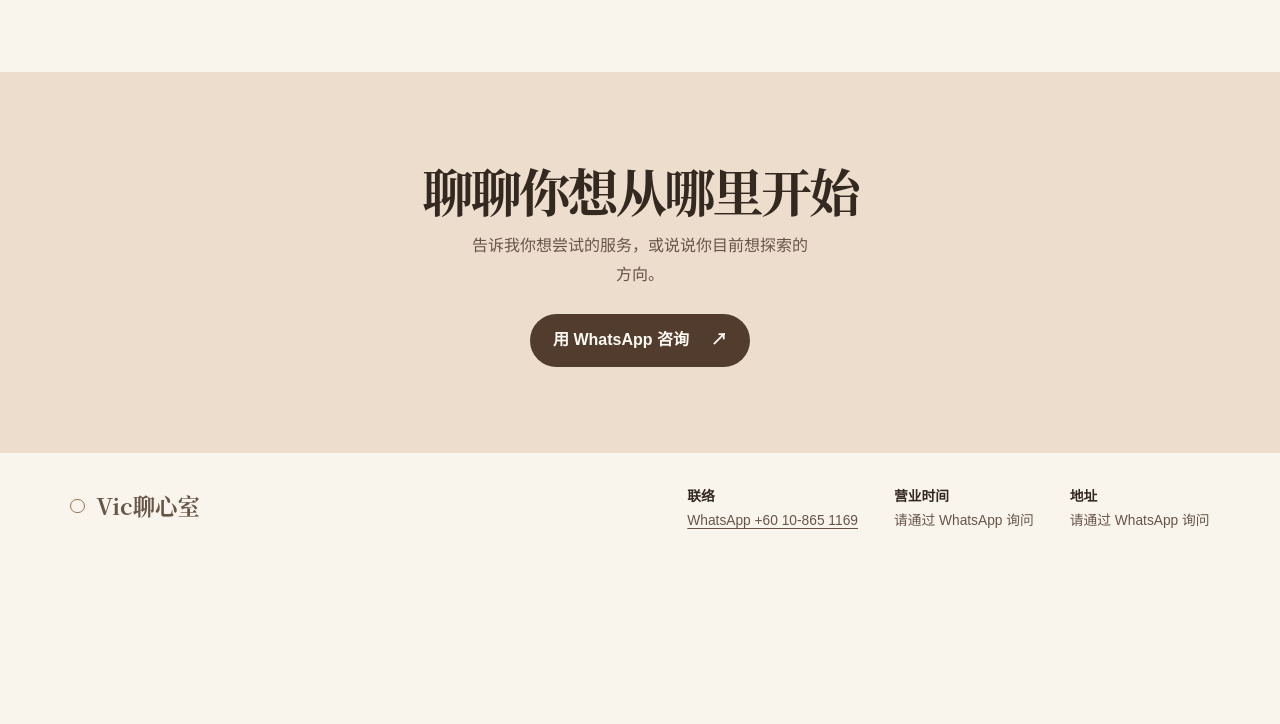
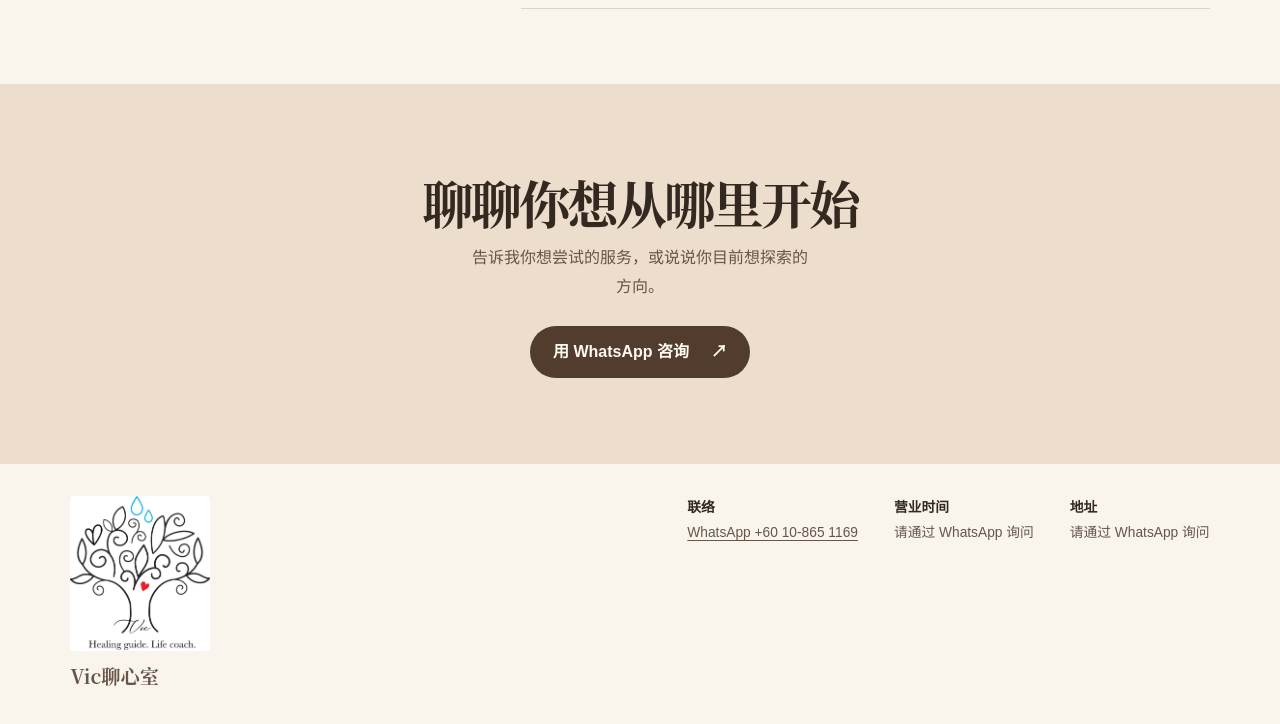
Before and after one commit to lumliheng-vic/vv-landing-page, a plain HTML site: page dist/index.html in a window 1280 px wide. Shown: the part 1640-2364 px from the top of the page. Before the commit the page ends 2206 px from the top, so only its background shows below. Drawn offline with Linux system fonts and the light colour scheme.

Commit message:
Add Vic brand logo to header and footer

```diff
--- a/dist/index.html
+++ b/dist/index.html
@@ -18,8 +18,11 @@ h1,h2,h3{font-family:var(--serif);font-weight:600}
 .shell{width:min(1180px,89%);margin-inline:auto}
 header{border-bottom:1px solid var(--line)}
 nav,footer .shell{display:flex;align-items:center;justify-content:space-between;gap:20px;padding-block:19px}
-.brand{font-family:var(--serif);font-size:1.4rem;font-weight:700;white-space:nowrap}
-.brand:before{content:"";display:inline-block;width:.56em;height:.56em;border-radius:50%;border:1px solid #96715a;margin-right:.52em;vertical-align:.06em}
+.brand{display:inline-flex;align-items:center;gap:10px;font-family:var(--serif);font-size:1.2rem;font-weight:700;white-space:nowrap}
+.brand-logo{display:block;width:48px;height:auto;flex-shrink:0;border-radius:4px}
+footer .brand{flex-direction:column;align-items:flex-start;gap:8px}
+footer .brand-logo{width:140px}
+@media(max-width:380px){nav .brand{font-size:1rem;gap:6px}nav .brand-logo{width:38px}.nav-contact.button{padding:8px 10px;font-size:.8rem}}
 .nav-links{display:flex;align-items:center;gap:clamp(12px,3vw,36px);font-size:.88rem}
 .nav-contact.button{margin:0;padding:8px 16px;gap:8px;font-size:.88rem}
 .hero{display:grid;grid-template-columns:1fr .97fr;align-items:center;gap:clamp(25px,7vw,100px);padding-block:clamp(40px,7vw,92px)}
@@ -65,13 +68,14 @@ footer .footer-inner{align-items:flex-start;gap:28px;padding-block:32px}
   .hero{padding-top:36px}
   footer .footer-inner{flex-direction:column;gap:12px}
 }
+@media(max-width:380px){nav .nav-contact.button{padding:8px;font-size:.75rem;gap:8px}}
 @media(prefers-reduced-motion:reduce){html{scroll-behavior:auto}}
 </style>
 </head>
 <body id="top">
 <header>
 <nav class="shell" aria-label="主导航">
-<a class="brand" href="#top">Vic聊心室</a>
+<a class="brand" href="#top"><img class="brand-logo" src="assets/vic-logo.jpg" alt="Vic 品牌标志：生命树、蓝色水滴与红色爱心" width="1158" height="1280"><span>Vic聊心室</span></a>
 <div class="nav-links"><a href="#services">了解服务</a><a href="#faq">常见问题</a></div><a class="button nav-contact" href="https://wa.me/60108651169">用 WhatsApp 咨询 <span aria-hidden="true">↗</span></a>
 </nav>
 </header>
@@ -113,7 +117,7 @@ footer .footer-inner{align-items:flex-start;gap:28px;padding-block:32px}
 </main>
 <footer>
   <div class="shell footer-inner">
-    <a class="brand" href="#top">Vic聊心室</a>
+    <a class="brand" href="#top"><img class="brand-logo" src="assets/vic-logo.jpg" alt="Vic 品牌标志：生命树、蓝色水滴与红色爱心" width="1158" height="1280"><span>Vic聊心室</span></a>
     <dl class="footer-info">
       <div><dt>联络</dt><dd><a href="https://wa.me/60108651169">WhatsApp +60 10-865 1169</a></dd></div>
       <div><dt>营业时间</dt><dd>请通过 WhatsApp 询问</dd></div>
```
Also changed, not shown: dist/assets/vic-logo.jpg (added).
